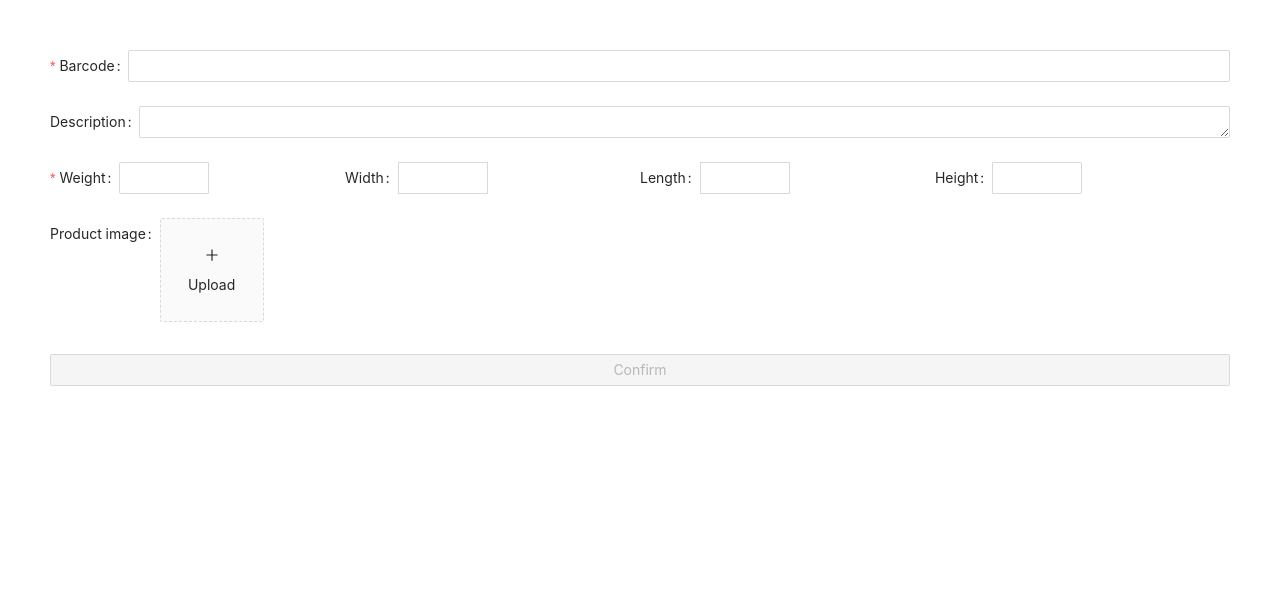
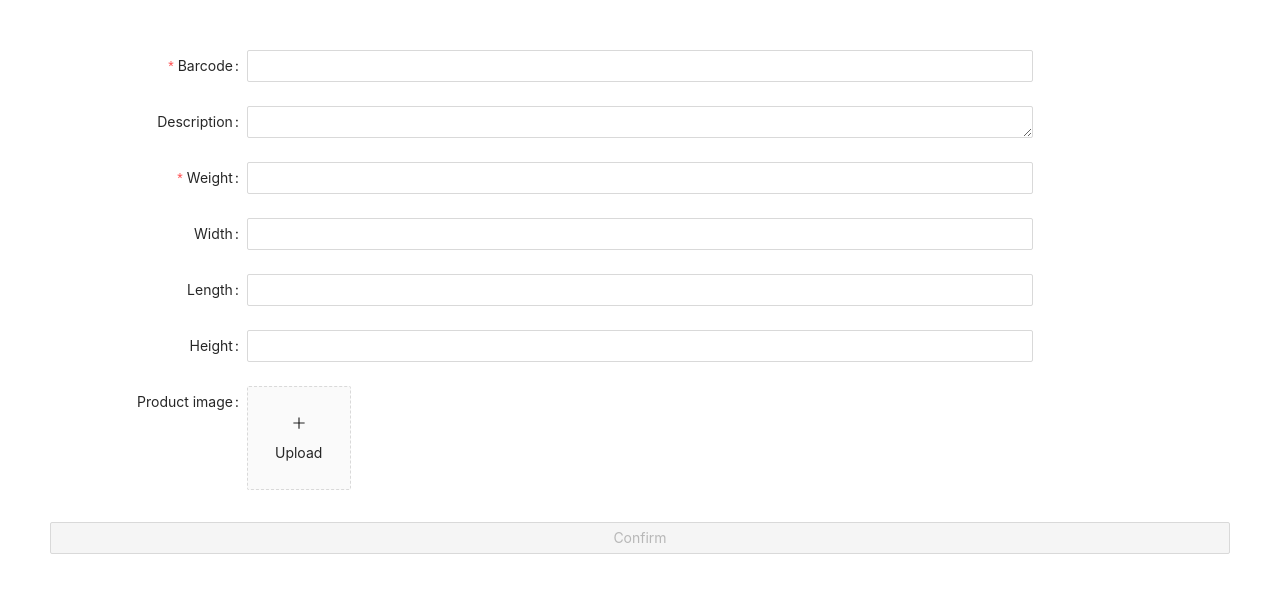
Before and after one commit to parichkova/soft-uni-demo-2022-pwa, a React app: page / in a window 1280 px wide. Shown: the top 592 px of the page. Built offline with nearby package versions, Linux system fonts and the light colour scheme.

Commit message:
Improve styles

```diff
--- a/src/components/AddProduct/AddProduct.tsx
+++ b/src/components/AddProduct/AddProduct.tsx
@@ -51,6 +51,8 @@ export const AddProduct = () => {
       <Content style={{ padding: "50px" }}>
         <Form
           layout="horizontal"
+          labelCol={{ span: 4 }}
+          wrapperCol={{ span: 16 }}
         >
           <Form.Item label="Barcode" required>
             <Input
@@ -71,13 +73,12 @@ export const AddProduct = () => {
               value={description}
             />
           </Form.Item>
-          <Space.Compact block>
+          {/* <Space.Compact size="medium" block> */}
             <Form.Item
-              style={{ width: "24%", marginRight: "1%" }}
               label="Weight"
               required
             >
-              <InputNumber
+              <Input
                 min="0"
                 onInput={(e) => setWeight(e ? parseInt(e) : 0)}
                 onChange={(e) => setWeight(e ? parseInt(e) : 0)}
@@ -86,19 +87,19 @@ export const AddProduct = () => {
             </Form.Item>
             <Form.Item
               label="Width"
-              style={{ width: "24%", marginRight: "1%" }}
             >
-              <InputNumber
+              <Input
                 min="0"
                 onChange={(e) => setWidth(e ? parseInt(e) : 0)}
                 value={width ? `${width}` : undefined}
               />
             </Form.Item>
+            {/* </Space.Compact> */}
+            {/* <Space.Compact size="medium" block> */}
               <Form.Item
                 label="Length"
-              style={{ width: "24%", marginRight: "1%" }}
               >
-              <InputNumber
+                <Input
                   min="0"
                   onChange={(e) => setLength(e ? parseInt(e) : 0)}
                   value={length ? `${length}` : undefined}
@@ -106,15 +107,14 @@ export const AddProduct = () => {
               </Form.Item>
               <Form.Item
                 label="Height"
-              style={{ width: "24%", marginRight: "1%" }}
               >
-              <InputNumber
+                <Input
                   min="0"
                   onChange={(e) => setHeight(e ? parseInt(e) : 0)}
                   value={height ? `${height}` : undefined}
                 />
               </Form.Item>
-          </Space.Compact>
+            {/* </Space.Compact> */}
           <Form.Item label="Product image" valuePropName="fileList">
             <Upload
               action=""
```
Lines whose indentation alone changed are shown as unchanged.
